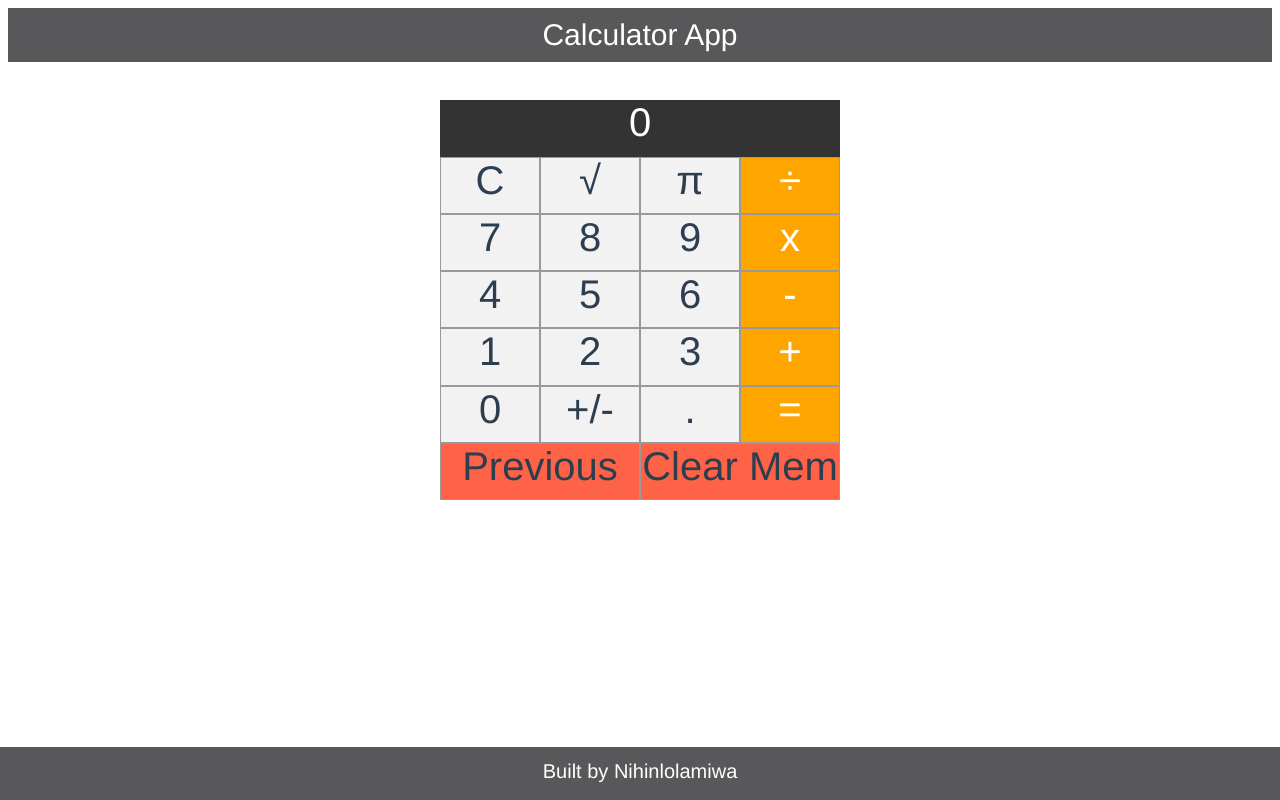
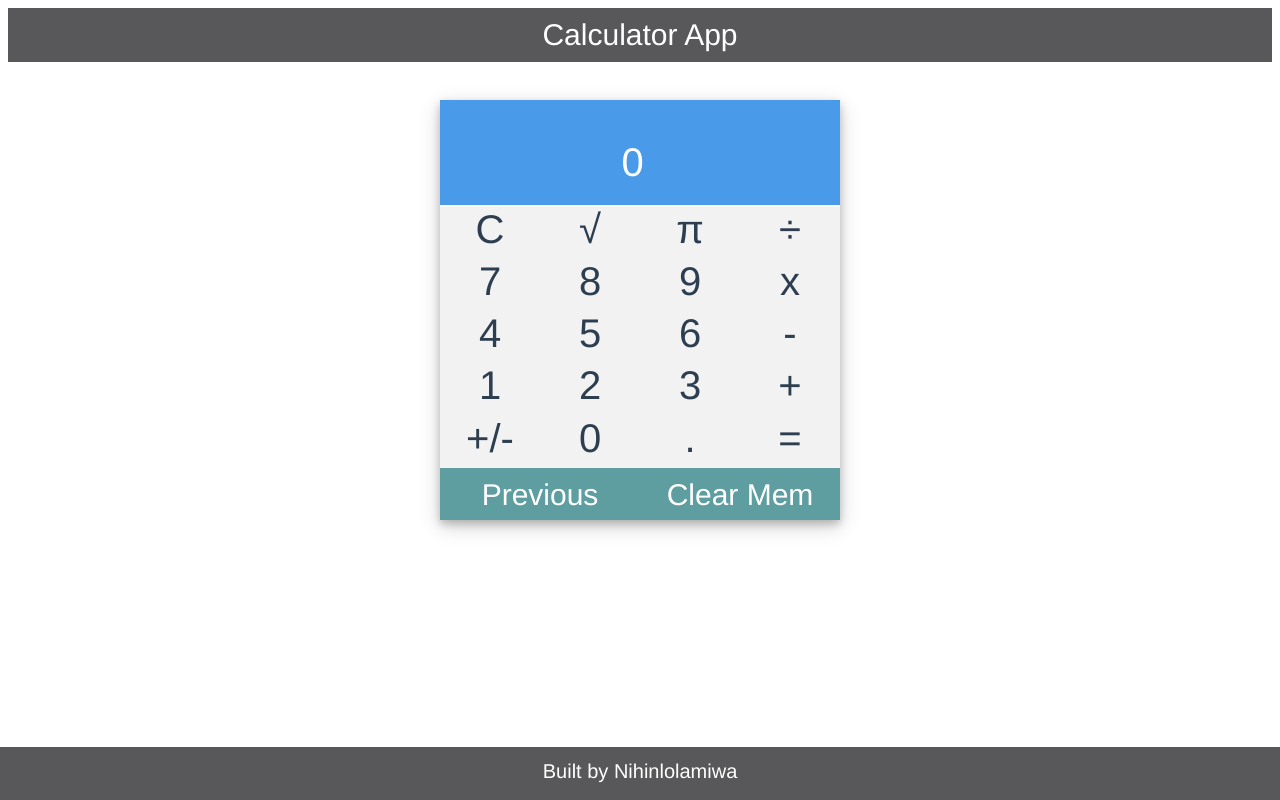
Before and after one commit to NihinlolaFaj/VueCalculator, a Vue app: page / in a window 1280 px wide. Built offline with nearby package versions, Linux system fonts and the light colour scheme.

Commit message:
Look modified

```diff
--- a/src/components/Calculator.vue
+++ b/src/components/Calculator.vue
@@ -5,23 +5,23 @@
       <div @click="clear" class="btn">C</div>
       <div @click="squareRoot" class="btn">√</div>
       <div @click="append('3.14')" class="btn">π</div>
-      <div @click="setOperator('÷')" class="btn operator">÷</div>
+      <div @click="setOperator('÷')" class="btn">÷</div>
       <div @click="append('7')" class="btn">7</div>
       <div @click="append('8')" class="btn">8</div>
       <div @click="append('9')" class="btn">9</div>
-      <div @click="setOperator('x')" class="btn operator">x</div>
+      <div @click="setOperator('x')" class="btn">x</div>
       <div @click="append('4')" class="btn">4</div>
       <div @click="append('5')" class="btn">5</div>
       <div @click="append('6')" class="btn">6</div>
-      <div @click="setOperator('-')" class="btn operator">-</div>
+      <div @click="setOperator('-')" class="btn">-</div>
       <div @click="append('1')" class="btn">1</div>
       <div @click="append('2')" class="btn">2</div>
       <div @click="append('3')" class="btn">3</div>
-      <div @click="setOperator('+')" class="btn operator">+</div>
+      <div @click="setOperator('+')" class="btn">+</div>
+      <div @click="sign" class="btn">+/-</div>
       <div @click="append('0')" class="btn">0</div>
-      <div @click="sign" class="btn">+/-</div>
       <div @click="dot" class="btn">.</div>
-      <div @click="equals" class="btn operator">=</div>
+      <div @click="equals" class="btn">=</div>
       <div @click="showPreviousResult" class="btn zero special">Previous</div>
       <div @click="clearMemory" class="btn clearMem special">Clear Mem</div>
     </div>
@@ -195,21 +195,25 @@ header {
 }
 .calculator {
   width: 400px;
-  height: 400px;
+  height: 420px;
   margin: 0 auto;
   font-size: 40px;
   display: grid;
   grid-template-columns: repeat(4, 1fr);
   grid-auto-rows: minmax(50px, auto);
+  box-shadow: 0 4px 8px rgba(0, 0, 0, 0.2), 0 6px 20px rgba(0, 0, 0, 0.19);
 }
 .display {
   grid-column: 1 / 5;
-  background-color: #333;
+  background: rgba(73,155,234,1);
+  padding-top: 10%;
+  height: 65px;
+  padding-right: 15px;
   color: white;
 }
 .btn {
   background-color: #f2f2f2;
-  border: 1px solid #999;
+  /* border: 1px solid #999; */
 }
 .btn:active {
   background-color: yellow;
@@ -226,6 +230,13 @@ header {
   grid-column: 3 / 5;
 }
 .special {
-  background-color: tomato;
+  /* background: #58585b; */
+  background: cadetblue;
+  color: white;
+  font-size: 30px;
+  padding-top: 5%;
+}
+.operators {
+
 }
 </style>
```
